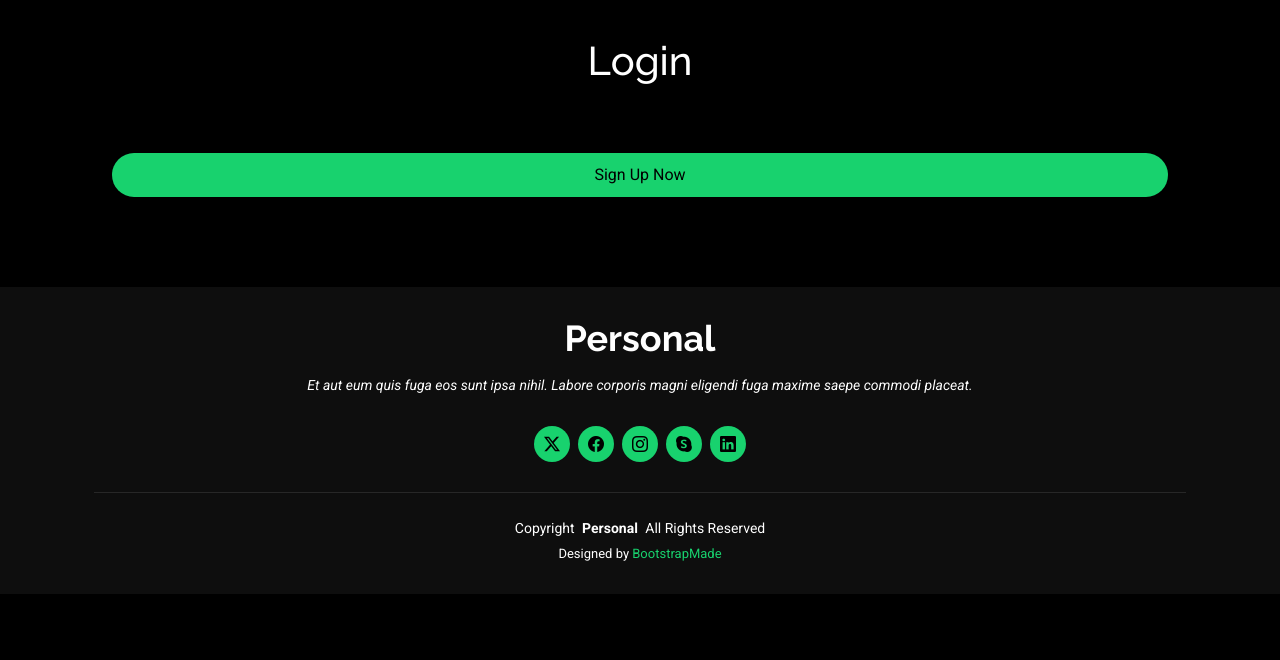
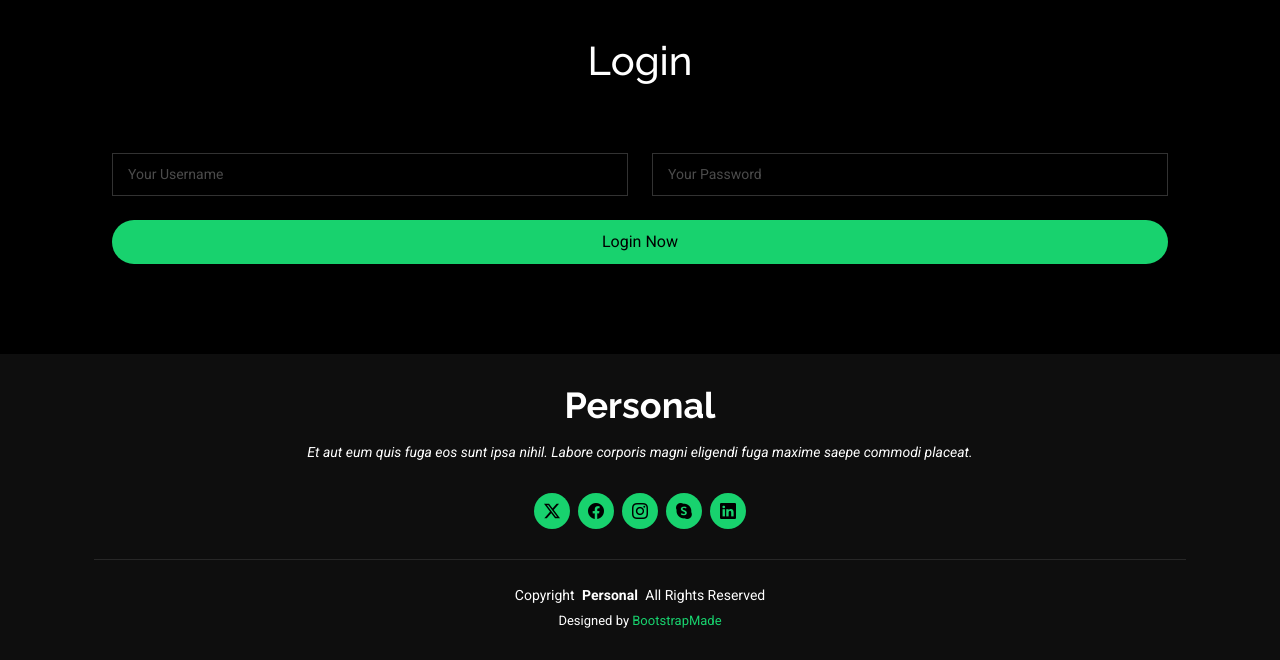
Before and after one commit to faruk950147/live-portfolio, a Django app: page /account/login/ in a window 1280 px wide. Shown: the part 83-743 px from the top of the page. Run offline with Django 5.2, Linux system fonts and the light colour scheme; parts of the project's set-up code (start-up, migrations or seed data) failed here and were passed over; some libraries are stand-ins or nearby versions.

Commit message:
I have some changes

```diff
--- a/templates/account/login.html
+++ b/templates/account/login.html
@@ -10,12 +10,24 @@
       <div class="container" data-aos="fade-up" data-aos-delay="100">
 
         <form action="" method="post" class="php-email-form" data-aos="fade-up" data-aos-delay="600">
-            {% csrf_token %}
-            <h1 class="section-title text-center">Login</h1>
+          {% csrf_token %}
+          <h1 class="section-title text-center">Login</h1>
+          <div class="row gy-4">
+            <div class="col-md-6">
+              {{form.username}}
+            </div>
 
-            <button type="submit" class="btn btn-success w-100">
-                Sign Up Now
-            </button>
+            <div class="col-md-6 ">
+              {{form.password}}
+            </div>
+
+            <div class="col-md-12 text-center">
+              <div class="sent-message"></div>
+              <div class="error-message"></div>
+              <button type="submit">Login Now</button>
+            </div>
+
+          </div>
         </form>
 
       </div>
```
